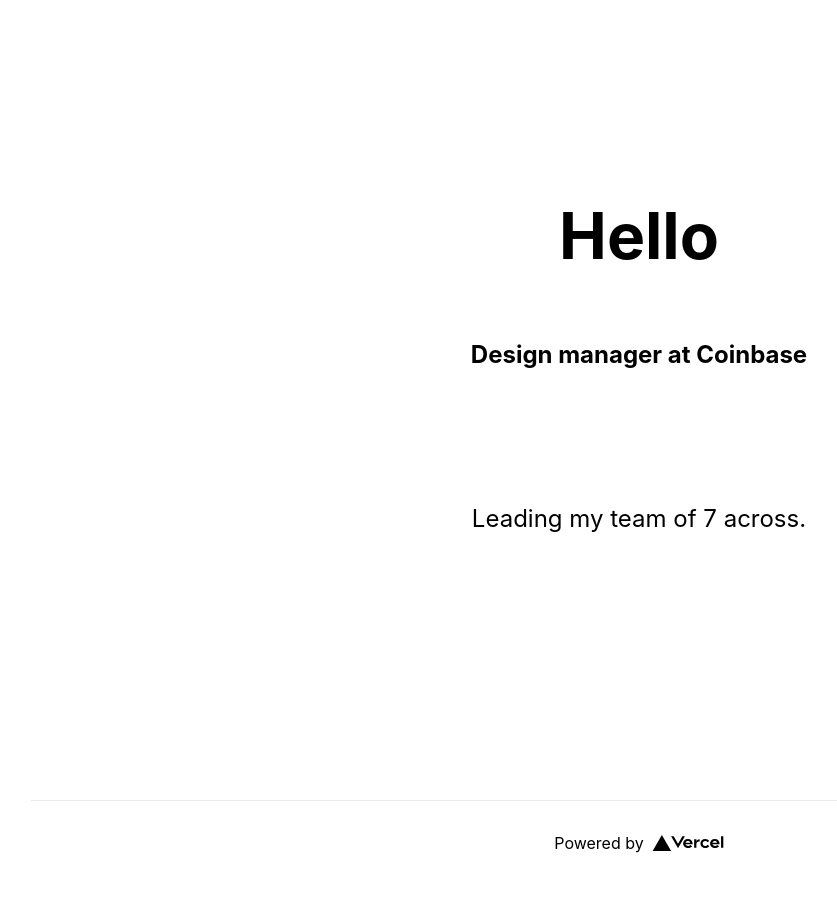
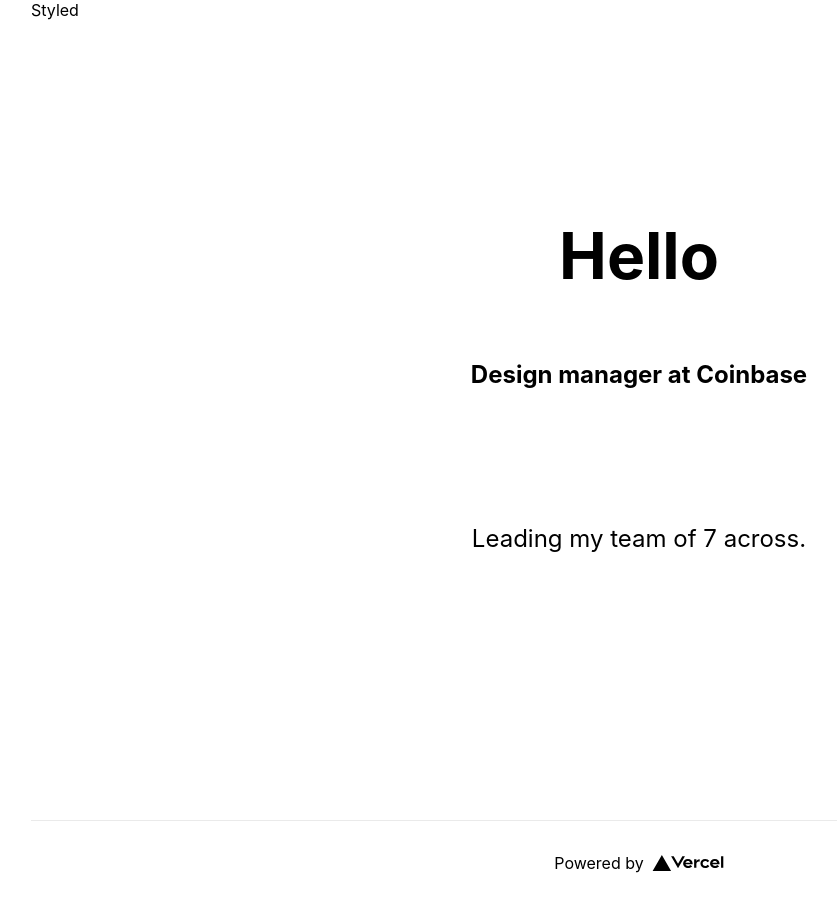
Before and after one commit to JoeIsaacson/nextjs, a Next.js app: page / in a window 1280 px wide. Shown: the whole page, without its empty margins (1-838 px from the left). Built offline with nearby package versions, Linux system fonts and the light colour scheme.

Commit message:
updates CSS test

```diff
--- a/pages/index.js
+++ b/pages/index.js
@@ -10,6 +10,14 @@
         <meta name="description" content="Generated by create next app" />
         <link rel="icon" href="/favicon.ico" />
       </Head>
+
+      <Head>
+        <title>isaacson</title>
+        <meta name="description" content="Generated by create next app" />
+        <link rel="icon" href="/favicon.ico" />
+      </Head>
+
+      <div className={styles.test}>styled</div>
 
       <main className={styles.main}>
         <h1 className={styles.title}>
--- a/styles/Home.module.css
+++ b/styles/Home.module.css
@@ -10,6 +10,10 @@
   flex-direction: column;
   justify-content: center;
   align-items: center;
+}
+
+.test {
+  text-transform: capitalize;
 }
 
 .footer {
```
